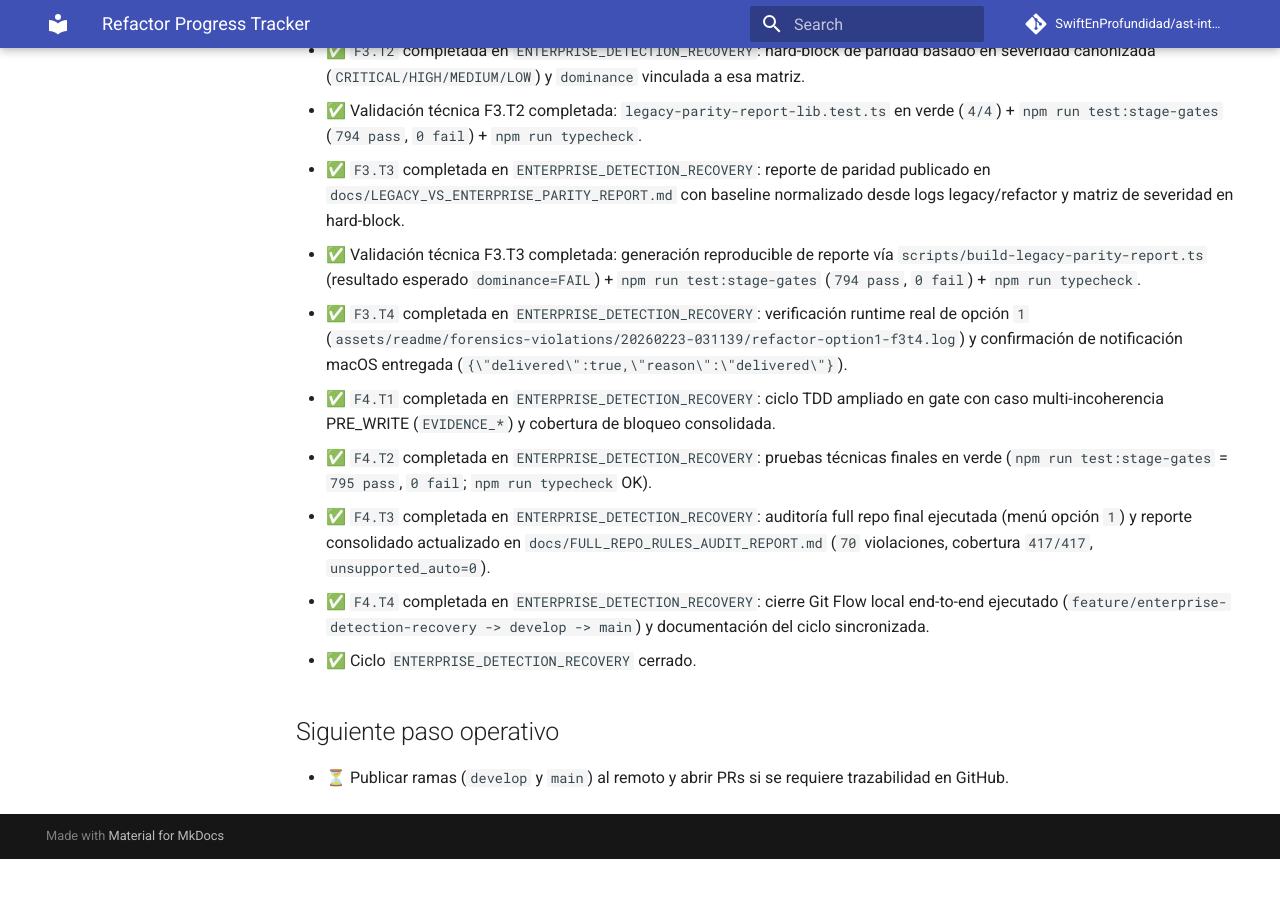
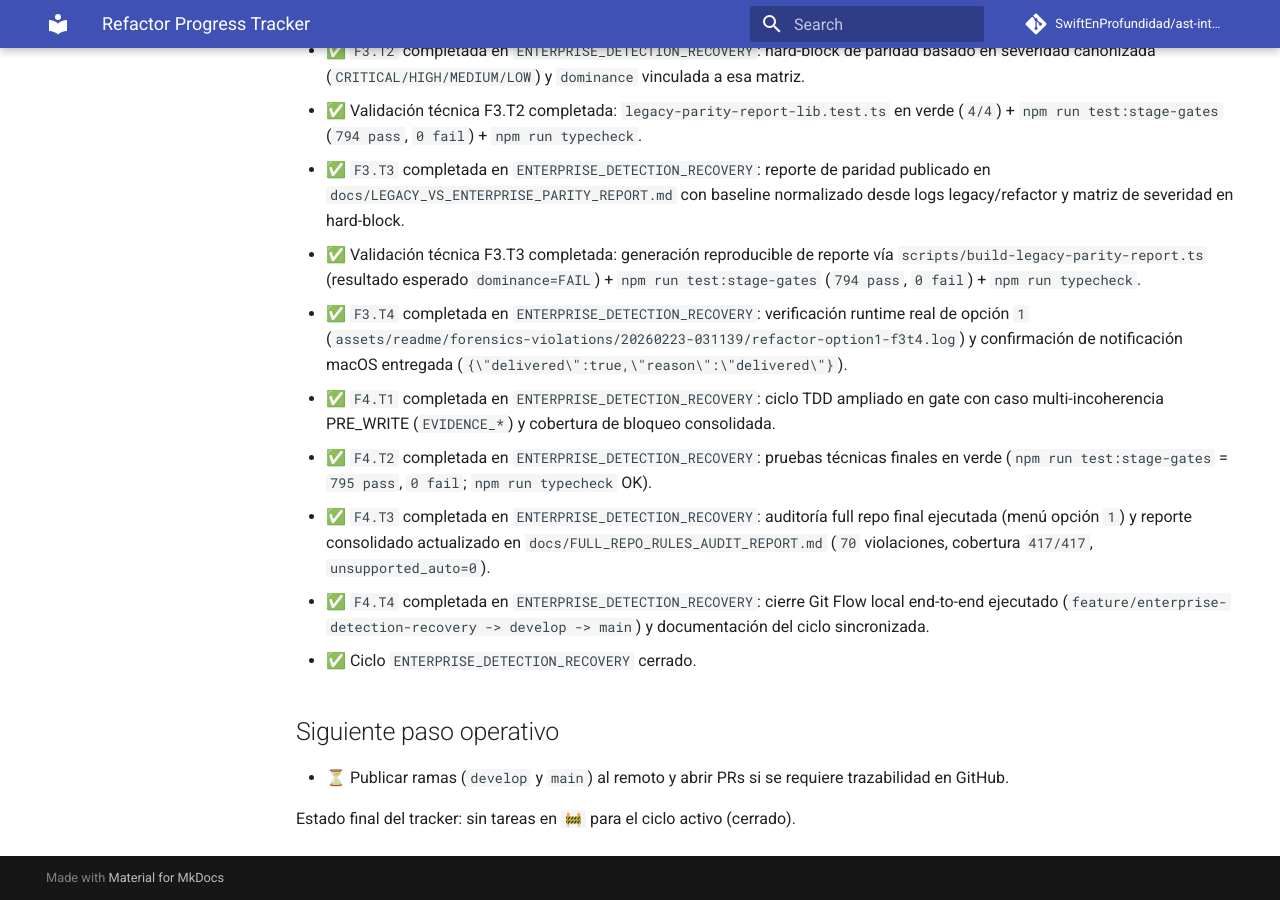
Before and after one commit to SwiftEnProfundidad/ast-intelligence-hooks, an MkDocs documentation site: the page built from docs/REFRACTOR_PROGRESS.md, in a window 1280 px wide and 900 px high, scrolled down 10113 px. Built offline with MkDocs 1.6.1 and Material for MkDocs 9.7.7, drawn with Linux system fonts in a browser that asks for light colours; comment, search, counter and statistics services are not loaded; before the commit the page ends 10972 px from its top, so only the background shows below that.

Commit message:
docs: mark enterprise detection cycle as fully closed
- explicitly state no active in-progress tasks
- keep cycle and tracker closure synchronized

---
🐈💚 Pumuki Team® - Automated Git Flow

```diff
--- a/docs/REFRACTOR_PROGRESS.md
+++ b/docs/REFRACTOR_PROGRESS.md
@@ -227,3 +227,5 @@ Estado operativo consolidado del repositorio y del ciclo activo.
 
 ## Siguiente paso operativo
 - ⏳ Publicar ramas (`develop` y `main`) al remoto y abrir PRs si se requiere trazabilidad en GitHub.
+
+Estado final del tracker: sin tareas en `🚧` para el ciclo activo (cerrado).
```
Also changed, not shown: docs/ENTERPRISE_DETECTION_RECOVERY_CYCLE.md (+2 -0 lines).
